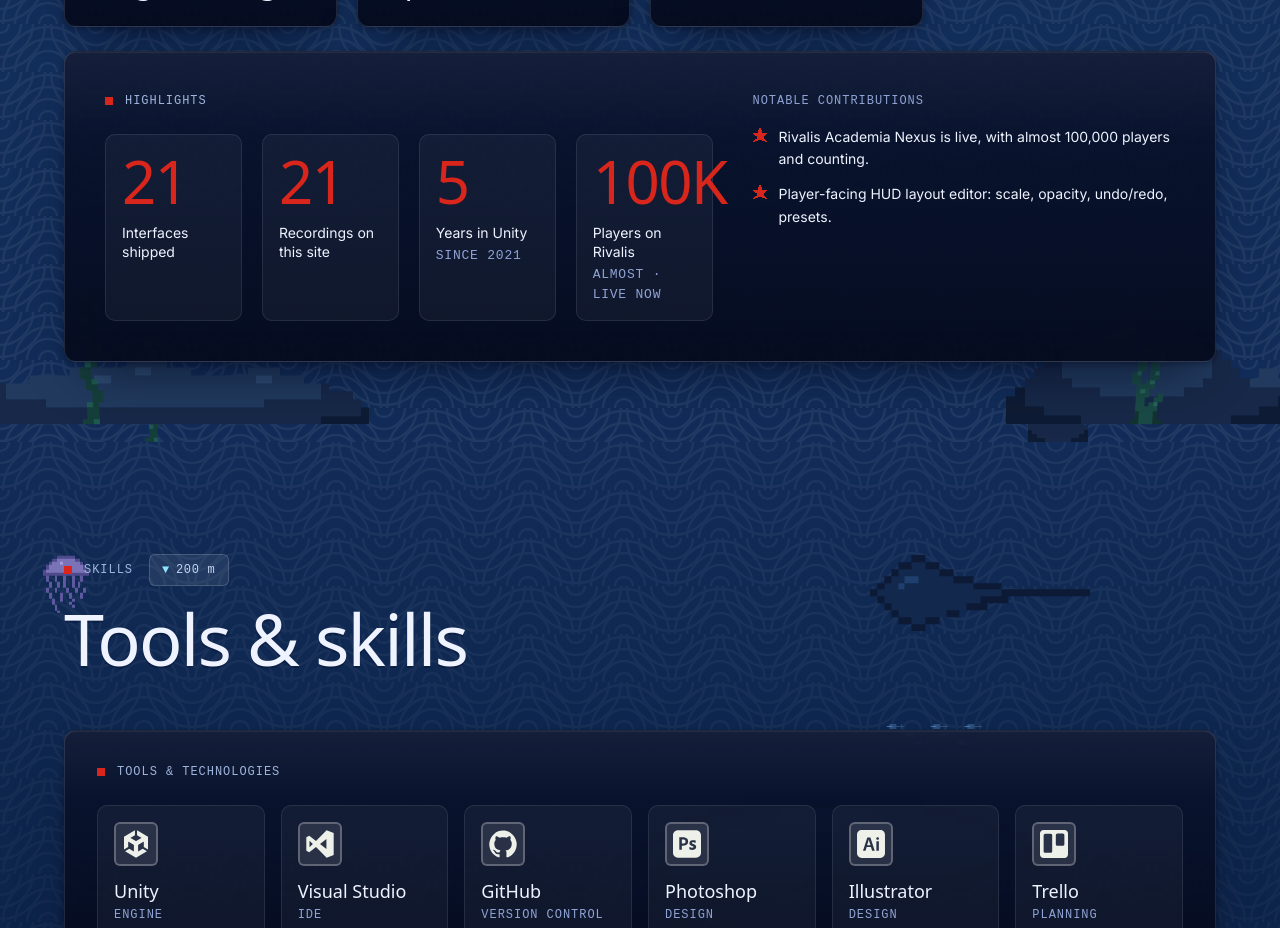
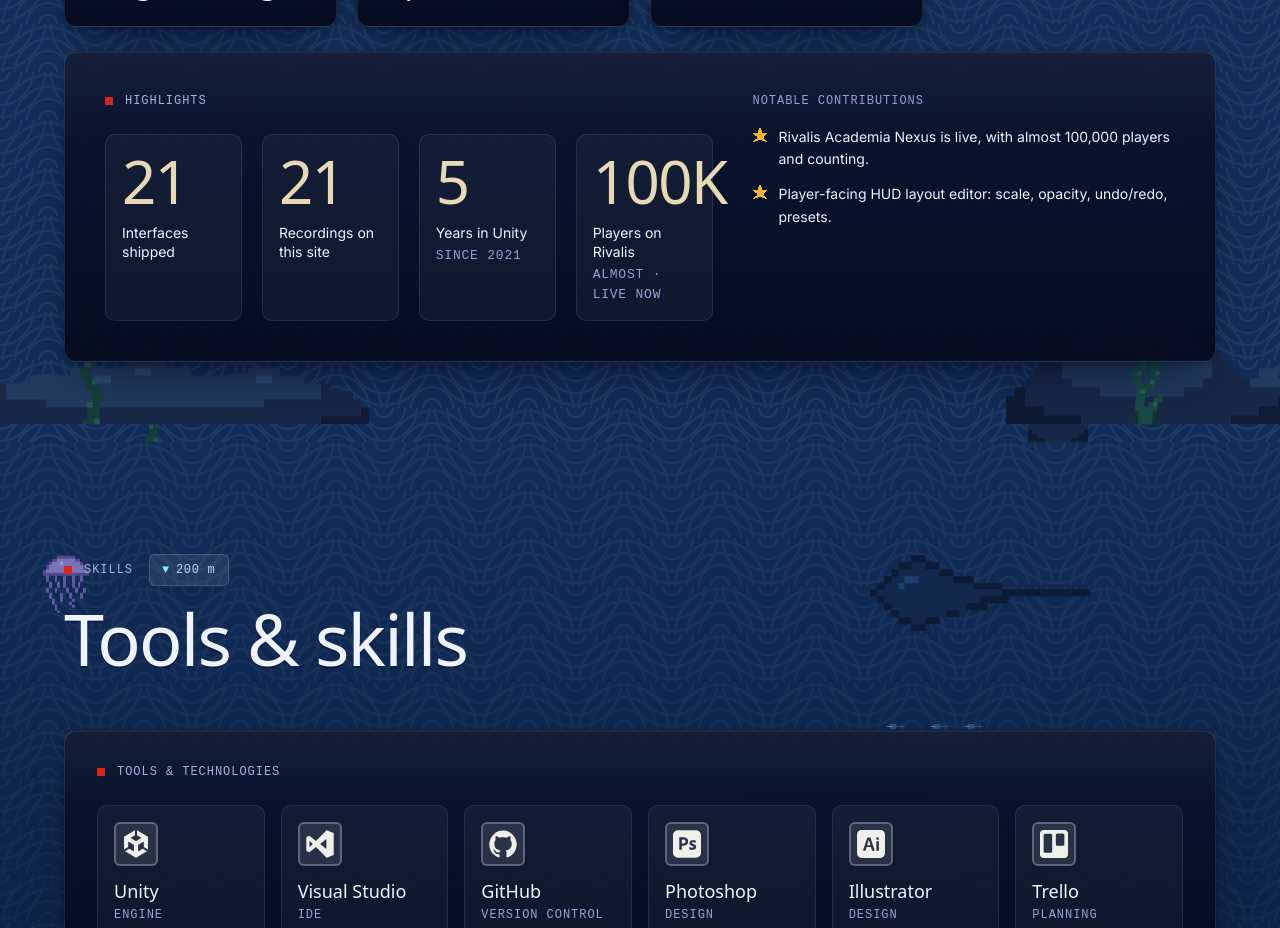
Before and after one commit to alecson12/unitydeveloper-portfolio, a React (Vite) app: page / in a window 1280 px wide. Shown: the part 3320-4248 px from the top of the page. Built offline with nearby package versions, Linux system fonts and the light colour scheme; a web font is replaced by a local one.

Commit message:
Highlights: beige big numbers, gold stars
Co-Authored-By: Claude Fable 5.1 <noreply@anthropic.com>

```diff
--- a/src/components/AboutMe.jsx
+++ b/src/components/AboutMe.jsx
@@ -197,7 +197,7 @@ export function Highlights() {
             <dl className="mt-6 grid grid-cols-2 gap-5 sm:grid-cols-4 lg:grid-cols-2 xl:grid-cols-4">
               {stats.map((h) => (
                 <div key={h.label} className={`px-card p-4 ${isPlaceholder(h.value) ? 'placeholder-text' : ''}`}>
-                  <dd className="font-display text-5xl leading-none tracking-tight text-pink sm:text-6xl">{h.value}</dd>
+                  <dd className="font-display text-5xl leading-none tracking-tight text-beige sm:text-6xl">{h.value}</dd>
                   <dt className="mt-3 text-sm leading-snug">{h.label}</dt>
                   <Txt as="p" value={h.note} className="mt-1 font-pixel text-[13px] tracking-[0.06em] text-dim uppercase" />
                 </div>
@@ -210,7 +210,7 @@ export function Highlights() {
               <ul className="mt-4 space-y-3">
                 {notable.map((n, i) => (
                   <li key={i} className="flex gap-3 text-sm leading-relaxed">
-                    <PixelIcon name="star" size={14} accent="var(--color-red)" className="mt-0.5 shrink-0 text-pink" />
+                    <PixelIcon name="star" size={14} accent="var(--color-gold)" className="mt-0.5 shrink-0 text-gold" />
                     <Txt value={n} />
                   </li>
                 ))}
--- a/src/index.css
+++ b/src/index.css
@@ -27,6 +27,8 @@
   --color-lavender: #a39cd9;
   --color-purple: #9fb4dc;     /* accent: links, active states */
   --color-accent: #3f6fb0;     /* buttons */
+  --color-beige: #e8d9b5;      /* big numbers */
+  --color-gold: #f2b632;       /* stars */
   --color-red: #d9261c;        /* the red of the wordmark: one accent, used sparingly */
   --color-pink: #d9261c;       /* warm accent = the red (kept under its old name) */
   --color-mint: #7fc0d6;
```
